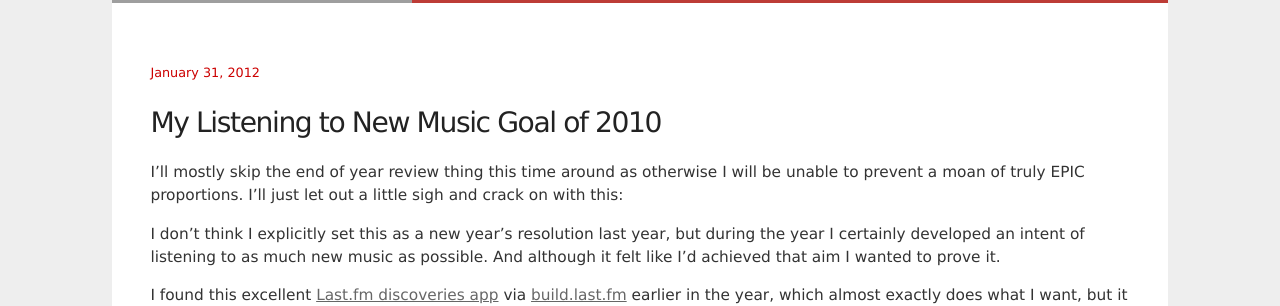
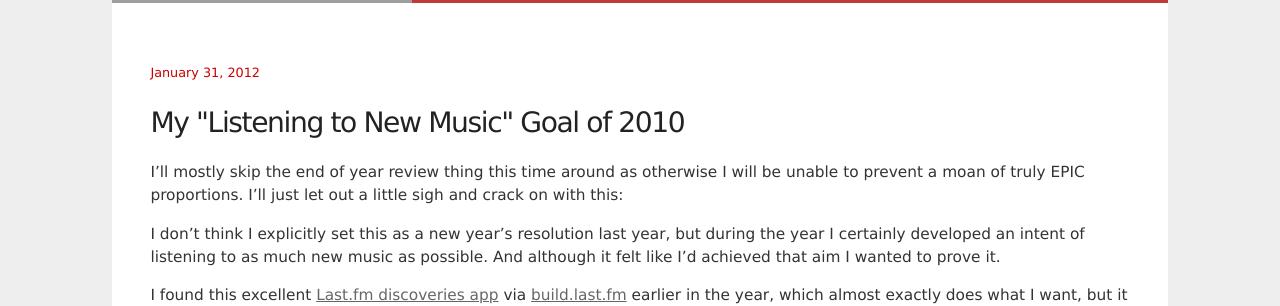
Before and after one commit to emory/atomicules.github.com, a Jekyll site: the page built from _posts/2012-01-31-My-Listening-to-New-Music-Goal-of-2011.markdown, in a window 1280 px wide. Shown: the part 179-485 px from the top of the page. Built offline with Jekyll 4.4.1, drawn with Linux system fonts in a browser that asks for light colours; some web fonts are replaced; Markdown is read by kramdown in place of the engine named in the settings; grey boxes are pictures that could not be loaded.

```diff
--- a/_posts/2012-01-31-My-Listening-to-New-Music-Goal-of-2011.markdown
+++ b/_posts/2012-01-31-My-Listening-to-New-Music-Goal-of-2011.markdown
@@ -1,7 +1,7 @@
 ---
 layout: page
 type: text
-title: My Listening to New Music Goal of 2010
+title: My "Listening to New Music" Goal of 2010
 categories:
 - code
 - owtelse
@@ -51,4 +51,4 @@ Based on this raw data, I had 162 artists in 2011 and 113 in 2010. However, this
 
 This is pretty impressive as both my iPod mini (finally!) and iPod Touch died permanent deaths last year so listening and scrobbling has relied on me using a computer. This year I'm taking it easier: It was just too much work to keep checking through the Line of Best Fit and the Guardian New Band of the Day feeds, looking for what seemed interesting and then trying to "find" tracks by those artists lying around on the internet. I'm hoping to use libre.fm to find more legitimately free music to listen to this year, but I'm not going to go mad about it.
 
-(As a footnote: One of the most impressive things about last year is that I managed to oust Freesteylers from [my top artists](http://www.last.fm/user/i5m/charts) spot. That took a lot of self-control).
+(As a footnote: One of the most impressive things about last year is that I managed to oust Freesteylers from [my top artists](http://www.last.fm/user/i5m/charts?rangetype=year&subtype=artist) spot. That took a lot of self-control).
```
